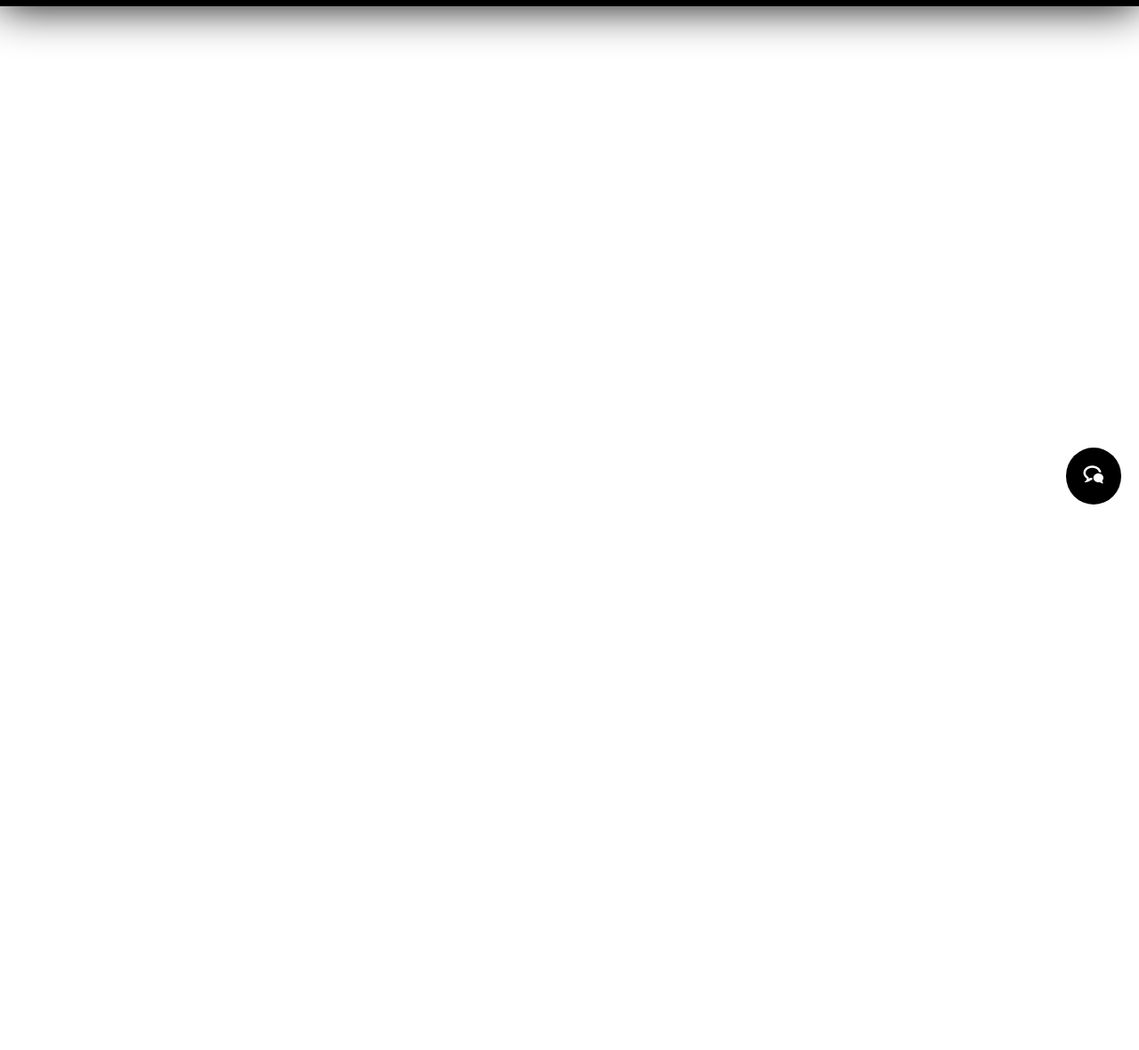
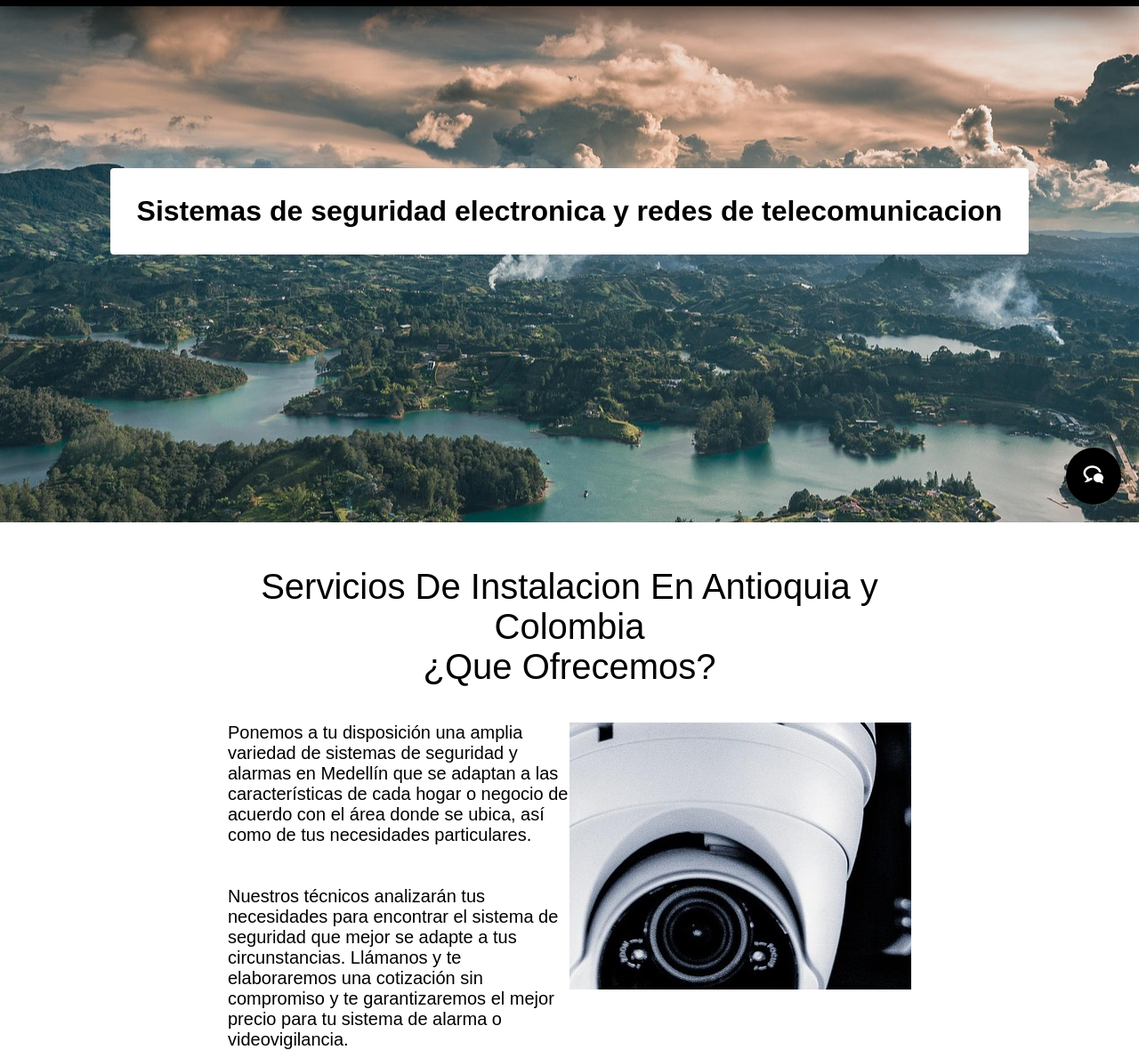
Before and after one commit to holguincalle/holguincalle.github.io, a plain HTML site: page index.html in a window 1280 px wide. Shown: the part 113-1293 px from the top of the page at 89% size. Before the commit the page ends 800 px from the top, so only its background shows below. Drawn offline with Linux system fonts and the light colour scheme; files whose address does not match are found by name.

Commit message:
agg contenido

```diff
--- a/estilos.css
+++ b/estilos.css
@@ -120,6 +120,88 @@ nav ul li:hover::before {
   }
 
 
+
+
+  /* contenido principal*/
+
+
+
+  .contenidogeneral {
+    margin: 0;
+    padding: 0px;
+    width: 100%;
+    height: 100%;
+  }
+
+  .portada {
+    background-image: url(img/banner.jpg);
+    background: cover;
+    background-position: 50% 50%;
+    width: 100%;
+    height: 700px;
+    position: relative;
+    display: flex;
+    justify-content: center;
+    align-items: center;
+  }
+
+  .portada h1 {
+    background-color: white;
+    margin: 30px;
+    padding: 30px;
+    border: #000;
+    border-radius: 4px;
+    font-family: sans-serif, roboto ;
+  }
+
+  .contenidoppal {
+    margin: 0 auto;
+    width:60%;
+    display: flex;
+    justify-content: center;
+    align-items: center;
+    text-align: center;
+    flex-wrap: wrap;
+    padding-top: 50px;
+    font-family: sans-serif, Arial, Helvetica, sans-serif, roboto;
+  }
+
+  .seccion1 {
+    display: flex;
+    flex-wrap: wrap;
+    width: 100%;
+  }
+
+  .seccion1 h1 {
+    color: black;
+    width: 100%;
+    font-size: 40px;
+    font-weight: lighter;
+    font-family: sans-serif, Arial, Helvetica, sans-serif, roboto;
+    position: relative;
+  }
+
+  .parrafo1 {
+    width: 50%;
+    position: relative;
+    margin-top: 40px;
+  }
+
+  .seccion1 p {
+    text-align: left;
+    color: black;
+    font-size: 20px;
+  }
+
+  .imagen1 {
+    background-image: url(img/imagen1.jpg);
+    background: cover;
+    background-position: 50% 50%;
+    margin-top: 40px;
+    width: 50%;
+    height: 300px;
+    position: relative;
+  }
 
 
 /* menu para moviles*/
@@ -249,6 +331,17 @@ header {
   top: 0;
 }
 
+.contenidoppal {
+  width: 90%;
+}
+
+.parrafo1 {
+  width: 100%;
+}
+
+.imagen1 {
+  width: 100%;
+}
 
 
 }
--- a/index.html
+++ b/index.html
@@ -41,5 +41,18 @@
 			</ul>
 		</nav>
 
+		<div class="contenidogeneral">
+			<div class="portada"><h1>Sistemas de seguridad electronica y redes de telecomunicacion</h1></div>
+			<article class="contenidoppal">
+				<section class="seccion1">
+					<h1>Servicios De Instalacion En Antioquia y Colombia</h1>
+					<h1>¿Que Ofrecemos?</h1>
+					<div class="parrafo1"><p>Ponemos a tu disposición una amplia variedad de sistemas de seguridad y alarmas en Medellín que se adaptan a las características de cada hogar o negocio de acuerdo con el área donde se ubica, así como de tus necesidades particulares.
+					</br></br></br>Nuestros técnicos analizarán tus necesidades para encontrar el sistema de seguridad que mejor se adapte a tus circunstancias. Llámanos y te elaboraremos una cotización sin compromiso y te garantizaremos el mejor precio para tu sistema de alarma o videovigilancia.</p>
+					</div>
+					<div class="imagen1"></div>
+				</section>
+			</article>
+		</div>
 </body>
 </html>
```
Also changed, not shown: img/banner.jpg (added), img/imagen1.jpg (added).
